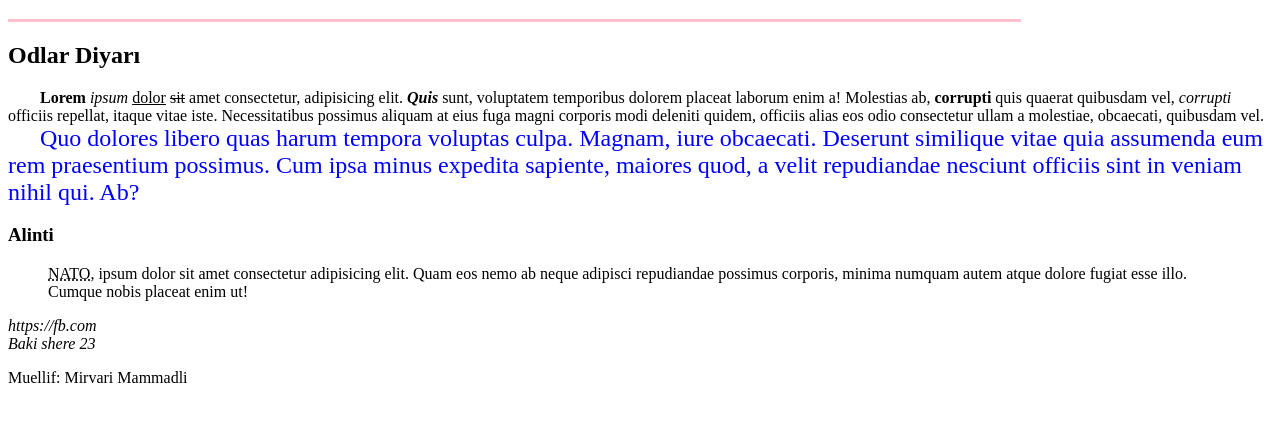
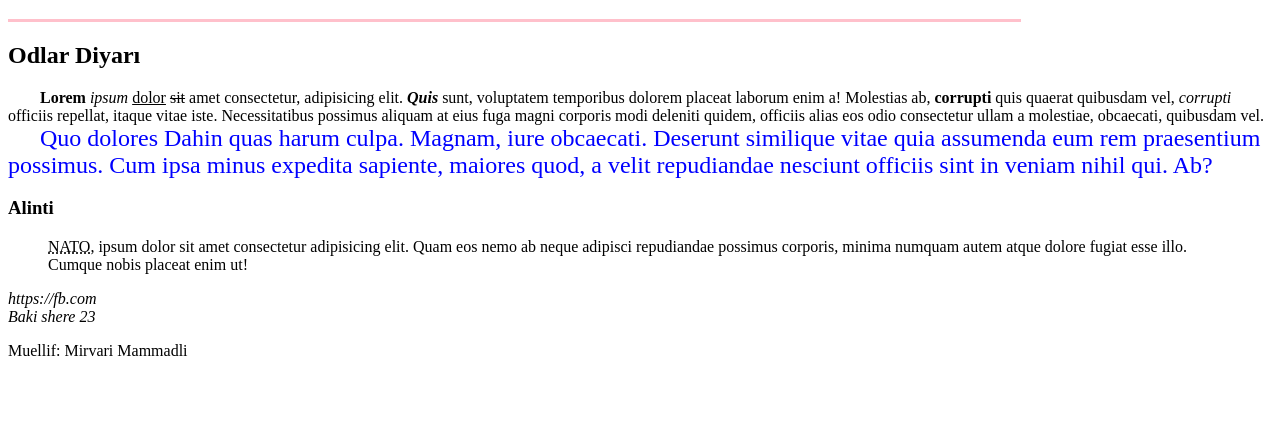
Before and after one commit to MirvariMammadli/Task1, a plain HTML site: page indexxx.html in a window 1280 px wide. Shown: the part 61-482 px from the top of the page. Drawn offline with Linux system fonts and the light colour scheme.

Commit message:
лждж

```diff
--- a/indexxx.html
+++ b/indexxx.html
@@ -26,7 +26,7 @@
 
         &nbsp; &nbsp; &nbsp; &nbsp;
         <font size = '5' color="blue" face="gigi">
-            Quo dolores libero quas harum tempora voluptas culpa.
+            Quo dolores Dahin quas harum culpa.
             Magnam, iure obcaecati. Deserunt similique vitae quia assumenda eum rem praesentium possimus. Cum ipsa minus expedita sapiente, maiores quod, a velit repudiandae nesciunt officiis sint in veniam nihil qui. Ab?
         </font>
          </p>
```
